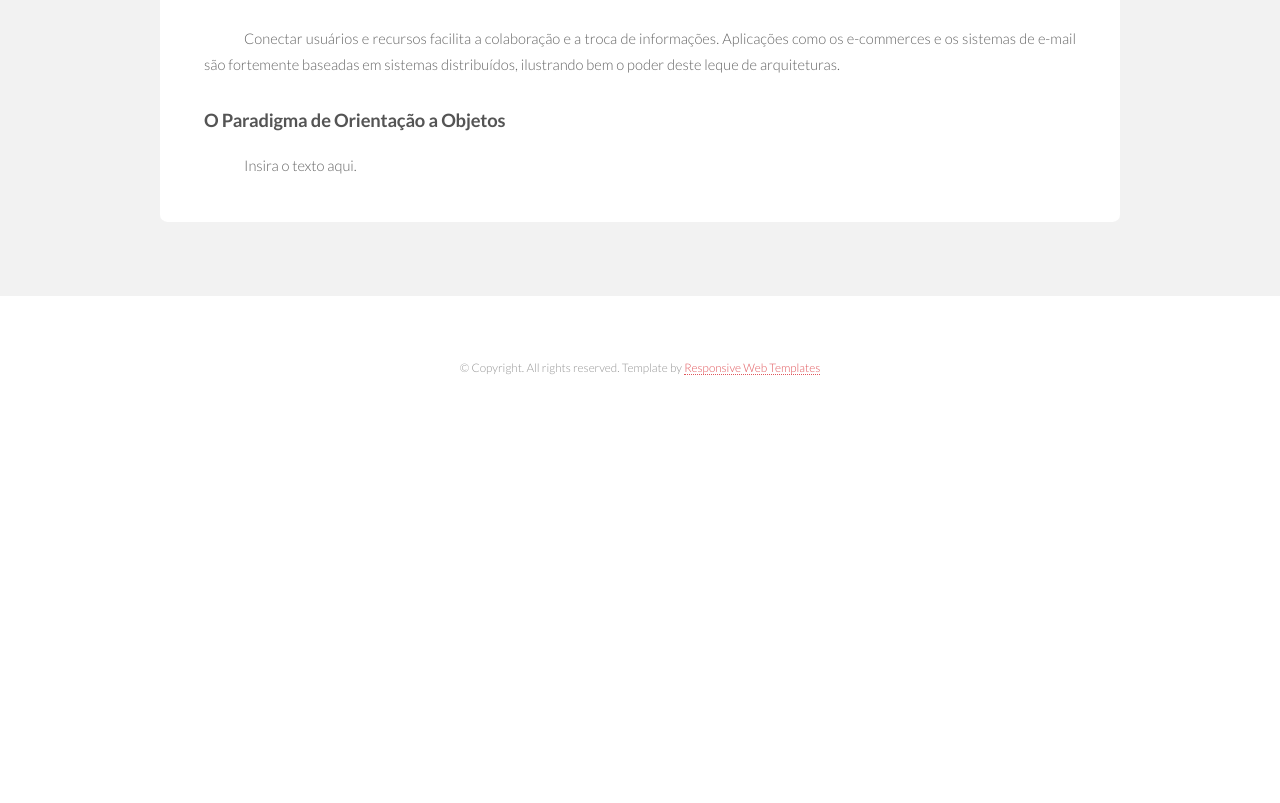
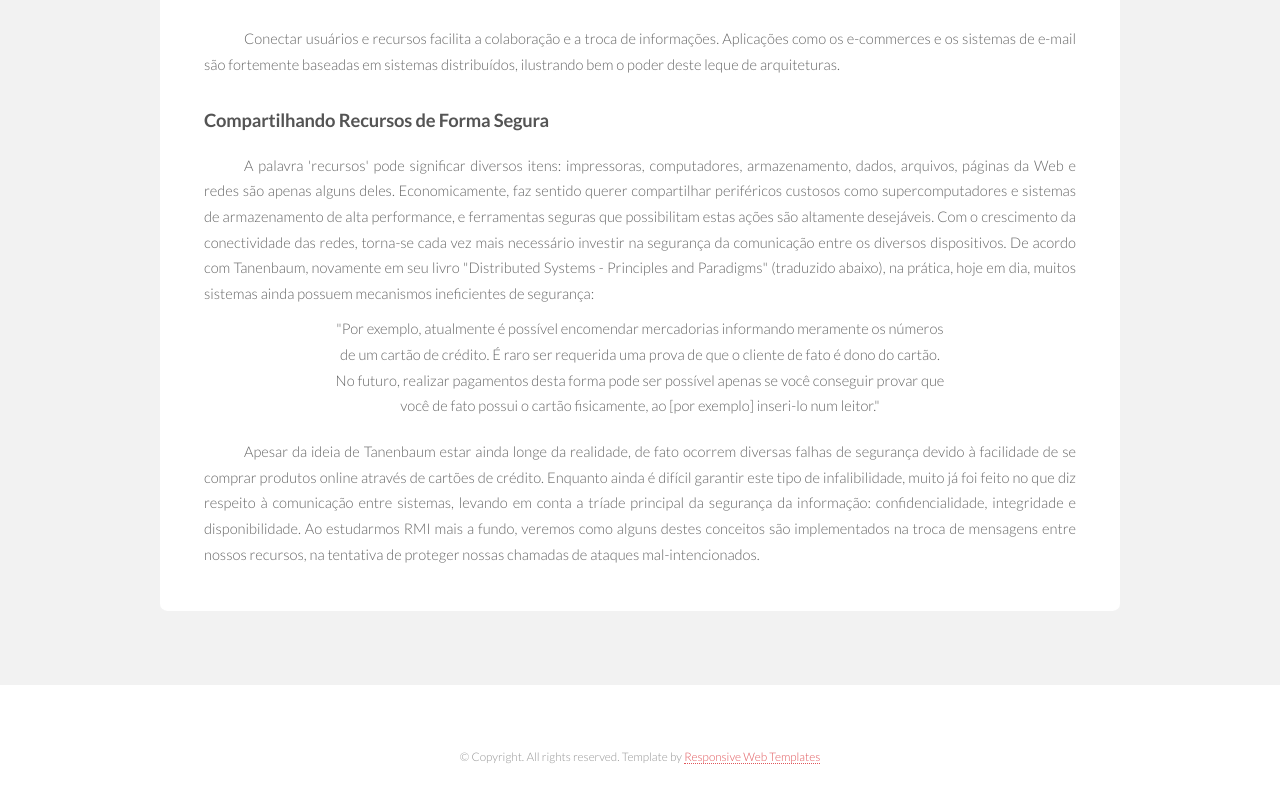
Before and after one commit to carloseduardov8/Remote-method-invocation-website, a plain HTML site: page Elements/mundo_distribuido.html in a window 1280 px wide. Shown: the part 1553-2356 px from the top of the page. Before the commit the page ends 1993 px from the top, so only its background shows below. Drawn offline with Linux system fonts and the light colour scheme.

Commit message:
Add section for Security

```diff
--- a/Elements/css/no-footbar.css
+++ b/Elements/css/no-footbar.css
@@ -2,9 +2,16 @@
 	height: 350px;
 }
 
+.size1 {
+	width: 50%;
+}
+
+.size2 {
+	width: 70%;
+}
+
 .quoteLine {
 	margin-top: -100px;
-	width: 50%;
 	margin: -20px auto 20px;
 	text-align: center;
 }
--- a/Elements/mundo_distribuido.html
+++ b/Elements/mundo_distribuido.html
@@ -71,7 +71,7 @@
 							<h3>Sistemas Distribuídos</h3>
 							<p class="paragraphText"><span class="spaceTab"></span>Andrew Tanenbaum, prolífico autor da computação, propõe uma definição para sistemas distribuídos em seu livro
 							"Distributed Systems - Principles and Paradigms" (traduzida abaixo) que é bastante interessante para introduzirmos RMI:</p>
-							<div class="quoteLine">"Um sistema distribuído é uma coleção de computadores independentes que aparecem para seus usuários
+							<div class="quoteLine size1">"Um sistema distribuído é uma coleção de computadores independentes que aparecem para seus usuários
 							como um único sistema coerente."</div>
 							<p class="paragraphText"><span class="spaceTab"></span>Esta definição captura o espírito com o qual o RMI foi pensado: chamadas cujas características remotas são abstraídas para
 							o usuário, se comportando como se o processamento tivesse ocorrido localmente. Esta coerência em sistemas modernos é alcançada apenas implementando
@@ -91,8 +91,21 @@
 							<p class="paragraphText"><span class="spaceTab"></span>Conectar usuários e recursos facilita a colaboração e a troca de informações. Aplicações como
 							os e-commerces e os sistemas de e-mail são fortemente baseadas em sistemas distribuídos, ilustrando bem o poder deste leque de arquiteturas.</p>
 
-							<h3>O Paradigma de Orientação a Objetos</h3>
-							<p class="paragraphText"><span class="spaceTab"></span>Insira o texto aqui.</p>
+							<h3>Compartilhando Recursos de Forma Segura</h3>
+							<p class="paragraphText"><span class="spaceTab"></span>A palavra 'recursos' pode significar diversos itens: impressoras, computadores, armazenamento,
+							dados, arquivos, páginas da Web e redes são apenas alguns deles. Economicamente, faz sentido querer compartilhar periféricos custosos como supercomputadores
+							e sistemas de armazenamento de alta performance, e ferramentas seguras que possibilitam estas ações são altamente desejáveis. Com o crescimento da
+							conectividade das redes, torna-se cada vez mais necessário investir na segurança da comunicação entre os diversos dispositivos. De acordo com
+							Tanenbaum, novamente em seu livro "Distributed Systems - Principles and Paradigms" (traduzido abaixo), na prática, hoje em dia, muitos sistemas ainda possuem
+							mecanismos ineficientes de segurança:</p>
+							<div class="quoteLine size2">"Por exemplo, atualmente é possível encomendar mercadorias informando meramente os números de um cartão de crédito. É raro ser requerida uma prova
+							de que o cliente de fato é dono do cartão. No futuro, realizar pagamentos desta forma pode ser possível apenas se você conseguir provar que você de fato possui o cartão
+							fisicamente, ao [por exemplo] inseri-lo num leitor."</div>
+							<p class="paragraphText"><span class="spaceTab"></span>Apesar da ideia de Tanenbaum estar ainda longe da realidade, de fato ocorrem diversas falhas de segurança devido
+							à facilidade de se comprar produtos online através de cartões de crédito. Enquanto ainda é difícil garantir este tipo de infalibilidade, muito já foi feito
+							no que diz respeito à comunicação entre sistemas, levando em conta a tríade principal da segurança da informação: confidencialidade, integridade e disponibilidade.
+							Ao estudarmos RMI mais a fundo, veremos como alguns destes conceitos são implementados na troca de mensagens entre nossos recursos, na tentativa de proteger
+							nossas chamadas de ataques mal-intencionados.</p>
 						</section>
 
 				</div>
```
Also changed, not shown: 1 other file.
